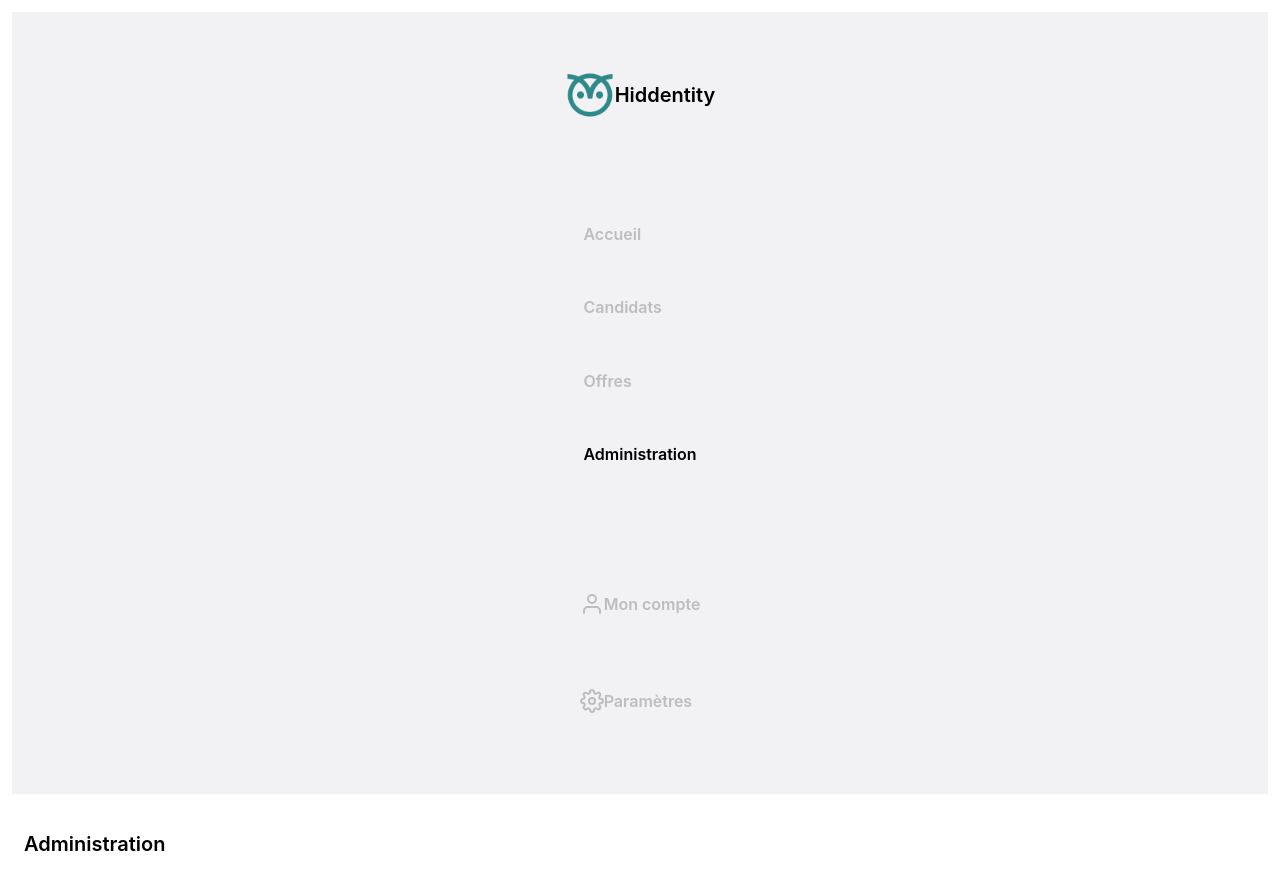
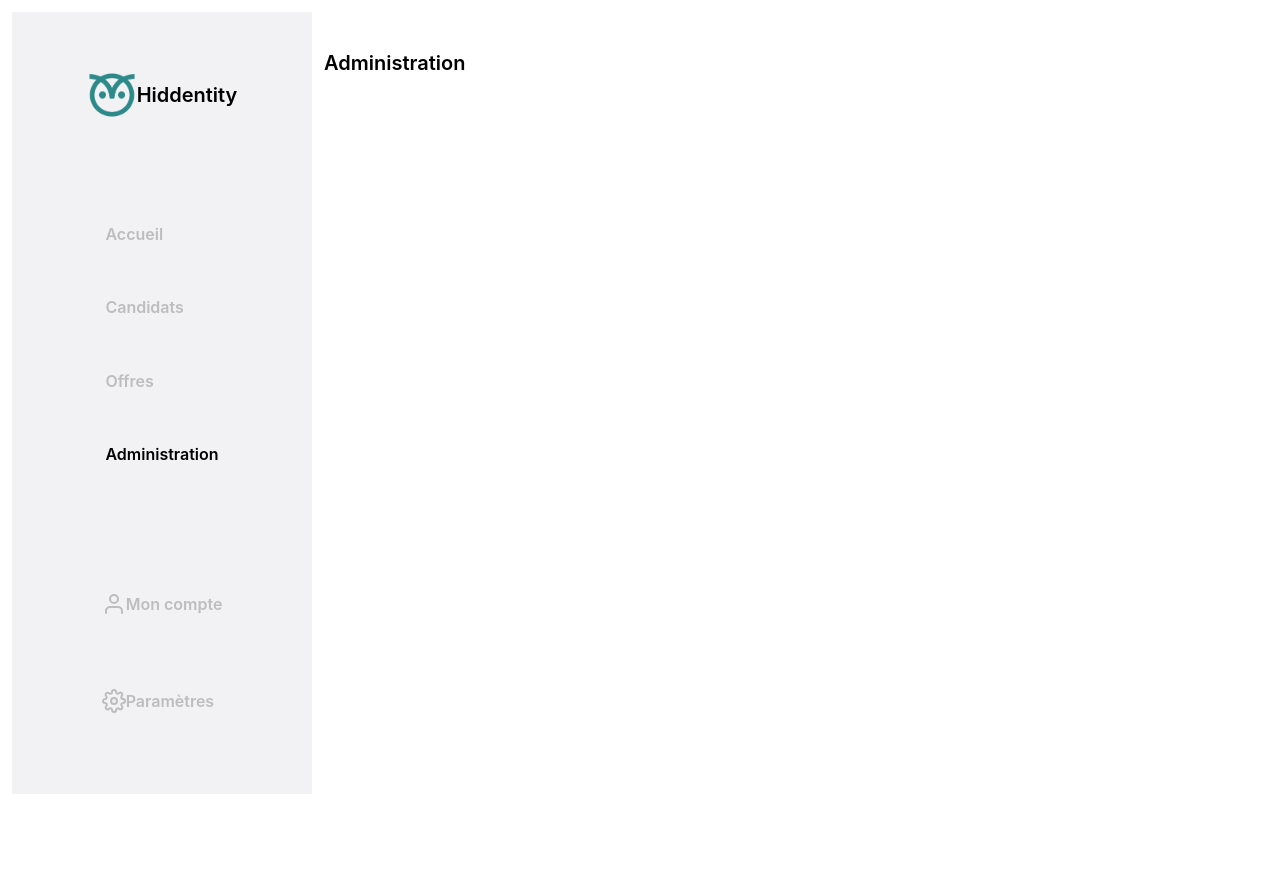
Before and after one commit to hiddentityfr/bird, a Next.js app: page / in a window 1280 px wide. Shown: the top 890 px of the page. After the commit the page ends 806 px from the top, so only its background shows below. Built offline with nearby package versions, Linux system fonts and the light colour scheme; a web font is replaced by a local one.

Commit message:
Change css rules for box sizing and minimal sizing with components

```diff
--- a/styles/main.css
+++ b/styles/main.css
@@ -114,6 +114,8 @@ body {
   background: var(--color-primary);
   margin: 0;
   padding: 0;
+  width: 100%;
+  height: 100%;
 }
 
 #__next {
@@ -127,7 +129,8 @@ body {
 }
 
 .grey-div-full-space {
-  width: 100%;
+  width: 20%;
+  min-width: 300px;
   height: 100%;
   background-color: #f2f2f5;
 }
```
